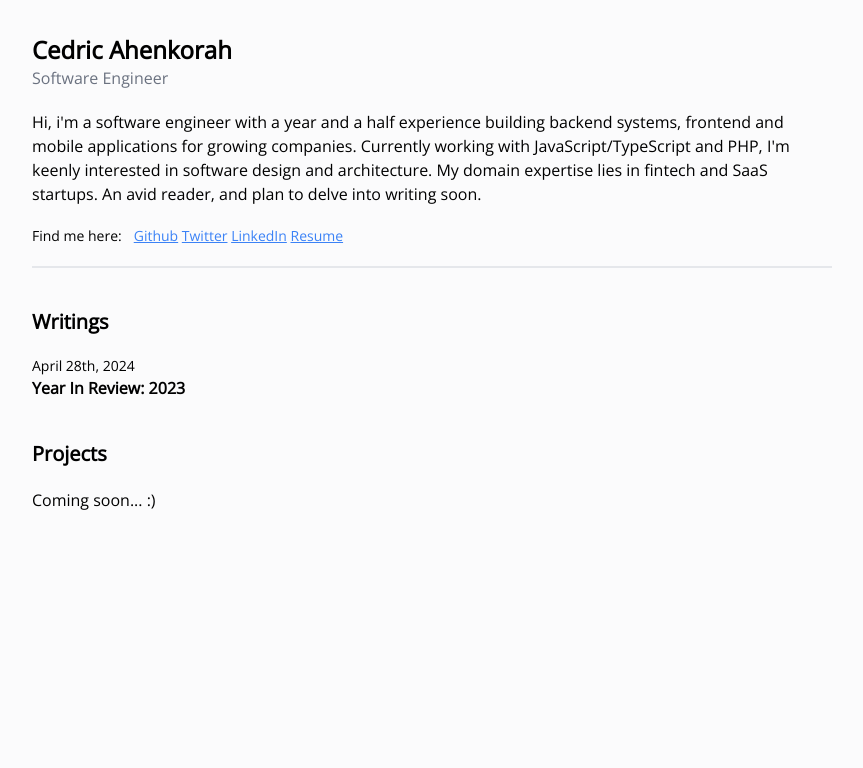
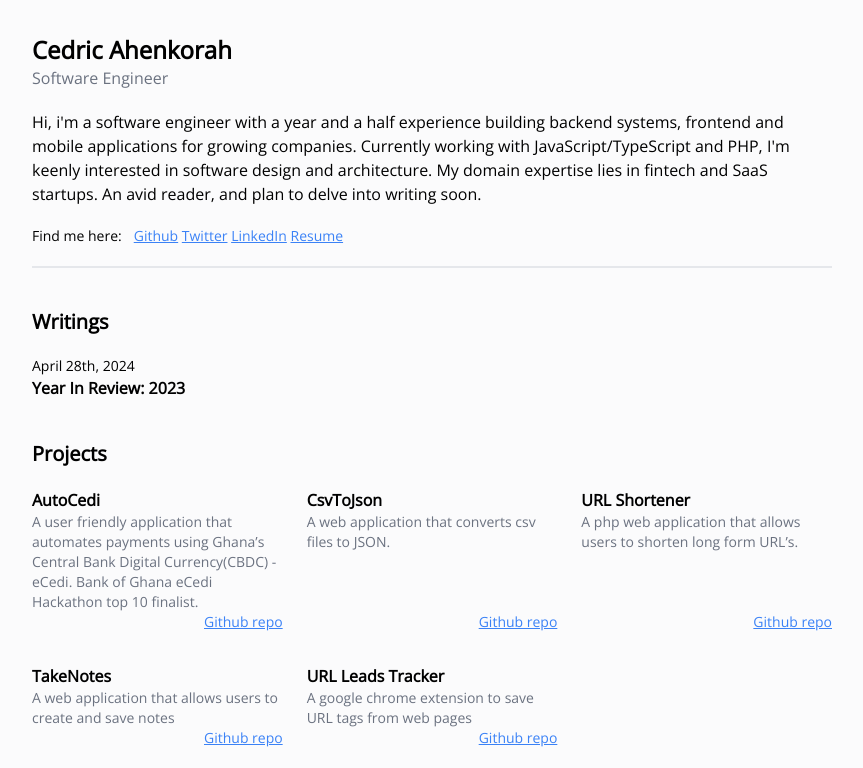
Before and after one commit to cedricahenkorah/cedricdotcom, an Astro site: page / in a window 1280 px wide. Shown: the part 68-836 px from the top of the page, without its empty margins (208-1071 px from the left). Before the commit the page ends 800 px from the top, so only its background shows below. Built offline with nearby package versions, Linux system fonts and the light colour scheme; Astro itself is replaced by a stand-in of ours.

Commit message:
added projects to the homepage

```diff
--- /dev/null
+++ b/src/constants/index.ts
@@ -0,0 +1,35 @@
+export const projects = [
+  {
+    title: "AutoCedi",
+    description:
+      "A user friendly application that automates payments using Ghana’s Central Bank Digital Currency(CBDC) - eCedi. Bank of Ghana eCedi Hackathon top 10 finalist.",
+    github: "https://github.com/AutoSpikey/autocedi-web",
+    url: "https://autocedi-web.vercel.app/",
+  },
+  {
+    title: "CsvToJson",
+    description: "A web application that converts csv files to JSON.",
+    github: "https://github.com/cedricahenkorah/csvtojson ",
+    url: "https://csvtojson-nu.vercel.app/",
+  },
+  {
+    title: "URL Shortener ",
+    description:
+      "A php web application that allows users to shorten long form URL’s.",
+    github: "https://github.com/cedricahenkorah/url-shortener ",
+    url: "",
+  },
+  {
+    title: "TakeNotes",
+    description:
+      "A web application that allows users to create and save notes ",
+    github: "https://github.com/cedricahenkorah/takenote_server",
+    url: "https://github.com/cedricahenkorah/takenote_server",
+  },
+  {
+    title: "URL Leads Tracker ",
+    description: "A google chrome extension to save URL tags from web pages ",
+    github: "https://github.com/cedricahenkorah/leads-tracker",
+    url: "",
+  },
+];
--- a/src/pages/index.astro
+++ b/src/pages/index.astro
@@ -3,6 +3,7 @@ import Layout from "../layouts/Layout.astro";
 import Navbar from "../components/Navbar.astro";
 import moment from "moment";
 import { getCollection } from "astro:content";
+import { projects } from "../constants/index";
 const posts = await getCollection("posts");
 ---
 
@@ -81,7 +82,32 @@ const posts = await getCollection("posts");
       <h1 class="font-bold lg:text-xl text-base">Projects</h1>
 
       <div class="lg:mt-5 mt-3">
-        <p class="lg:text-base text-sm">Coming soon... :)</p>
+        <div
+          class="grid gri-cols-2 lg:grid-cols-3 gap-x-2 lg:gap-x-6 gap-y-3 lg:gap-y-8"
+        >
+          {
+            projects.map((project) => (
+              <li class="flex flex-col justify-between">
+                <div>
+                  <a href={`${project.url}`}>
+                    <h1 class="font-semibold text-sm lg:text-base">
+                      {project.title}
+                    </h1>
+                  </a>
+                  <p class="text-xs lg:text-sm text-gray-500">
+                    {project.description}
+                  </p>
+                </div>
+
+                <a href={`${project.github}`}>
+                  <p class="text-xs lg:text-sm text-blue-500 underline flex justify-end">
+                    Github repo
+                  </p>
+                </a>
+              </li>
+            ))
+          }
+        </div>
       </div>
     </div>
   </main>
```
